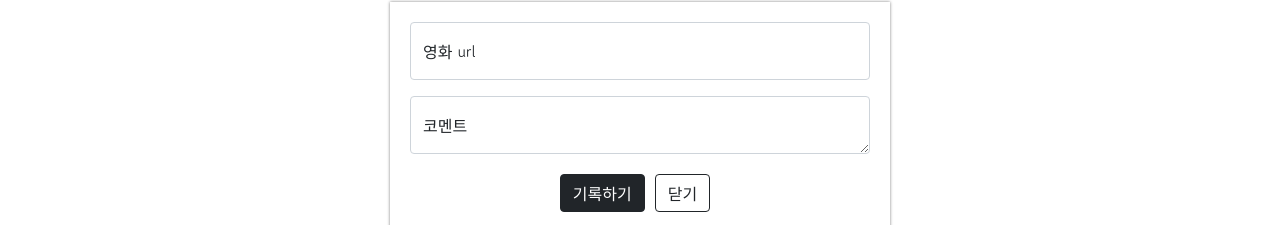
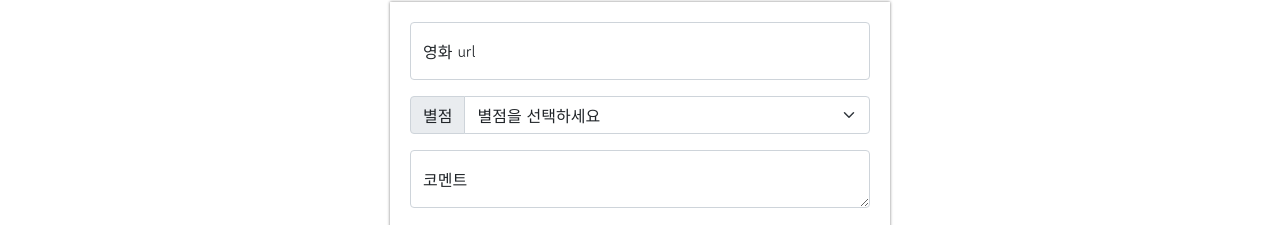
Before and after one commit to dbswlgns1234/first, a plain HTML site: page index.html in a window 1280 px wide. Shown: the part 268-493 px from the top of the page. Drawn offline with nearby package versions, Linux system fonts and the light colour scheme.

Commit message:
Update index.html

```diff
--- a/index.html
+++ b/index.html
@@ -90,6 +90,17 @@
             <input type="email" class="form-control" id="floatingInput" placeholder="name@example.com">
             <label for="floatingInput">영화 url</label>
         </div>
+        <div class="input-group mb-3">
+            <label class="input-group-text" for="inputGroupSelect01">별점</label>
+            <select class="form-select" id="inputGroupSelect01">
+              <option selected>별점을 선택하세요</option>
+              <option value="1">⭐</option>
+              <option value="2">⭐⭐</option>
+              <option value="3">⭐⭐⭐</option>
+              <option value="4">⭐⭐⭐⭐</option>
+              <option value="5">⭐⭐⭐⭐⭐</option>
+            </select>
+          </div>
         <div class="form-floating">
             <textarea class="form-control" placeholder="Leave a comment here" id="floatingTextarea"></textarea>
             <label for="floatingTextarea">코멘트</label>
```
